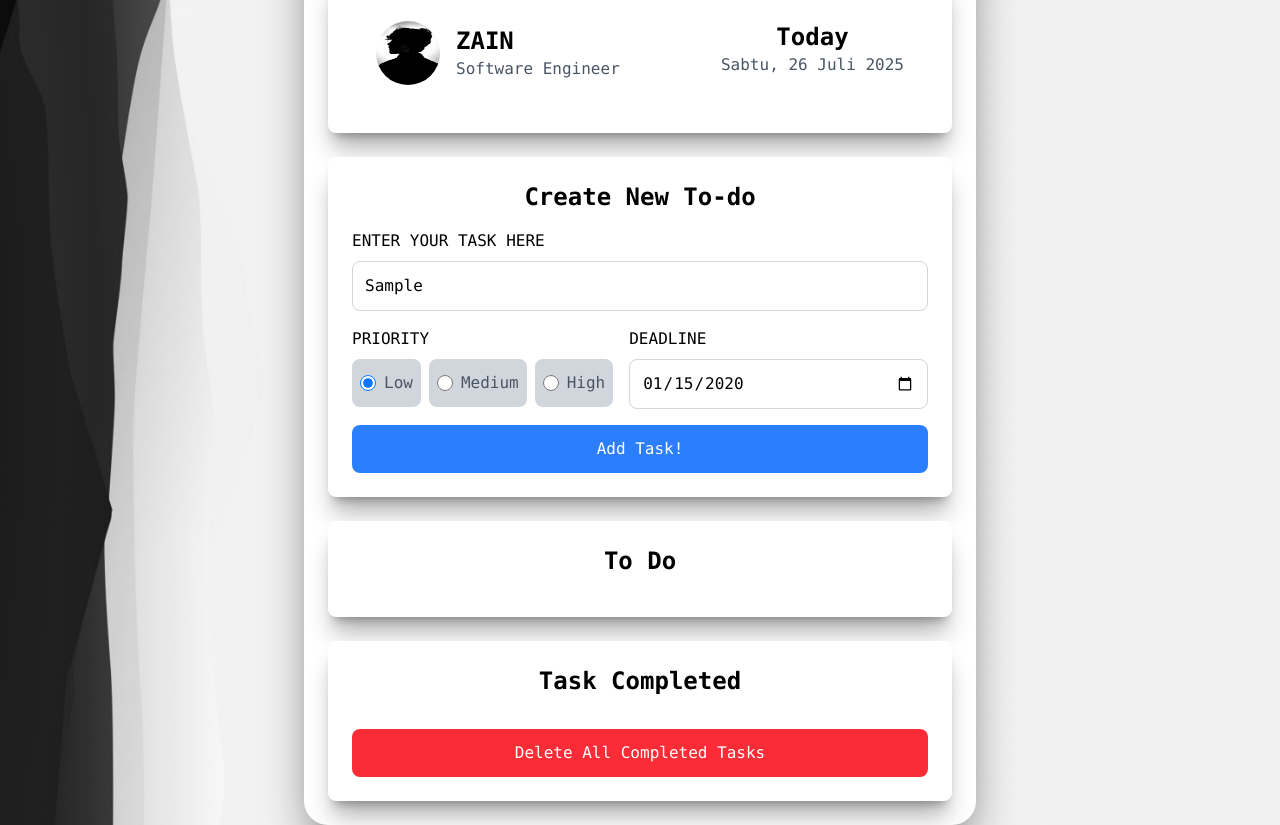
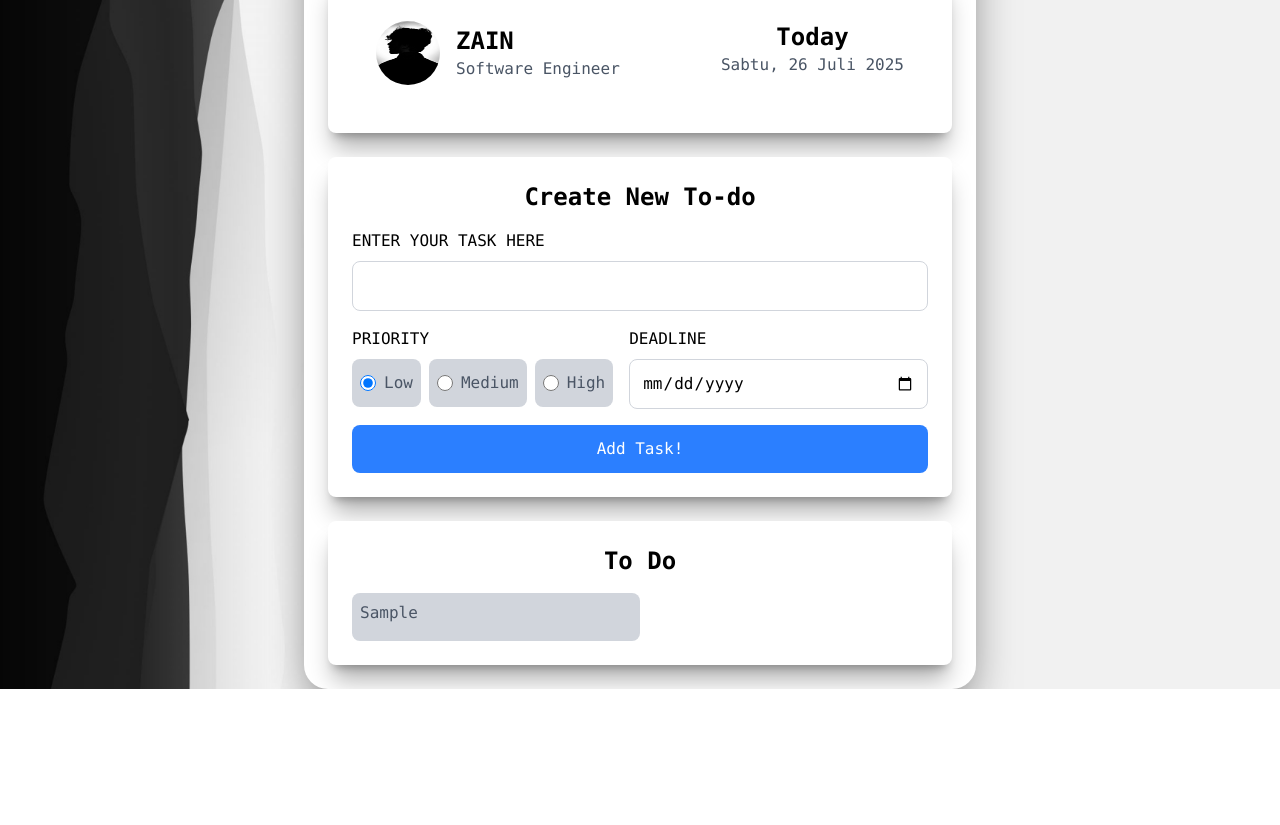
Before and after one commit to zainnn21/toDoList, a website: page pages/index.html in a window 1280 px wide. Both pictures are taken after typing "Sample", "2020-01-15" into the empty fields and a click on the button "Add Task!". Shown: the part 111-936 px from the top of the page. After the commit the page ends 800 px from the top, so only its background shows below. Drawn offline with Linux system fonts and the light colour scheme.

Commit message:
modify forminput

```diff
--- a/js/formInput.js
+++ b/js/formInput.js
@@ -1,15 +1,29 @@
+document.addEventListener("DOMContentLoaded", () => {
+  const formInput = document.getElementById("taskForm");
+  const showTasks = document.getElementById("showTasks");
+
   function main() {
     setupEventListeners();
     // handleSubmit();
   }
 
   function setupEventListeners() {
-  const formInput = document.getElementById("taskForm");
     formInput.addEventListener("submit", (event) => {
       event.preventDefault();
+      if (event.target.taskInput.value === "") {
+        alert("Please enter a task");
+        return;
+      }
+
+      if (showTasks.classList.contains("hidden")) {
+        showTasks.classList.remove("hidden");
+      }
       console.log(event.target.taskInput.value);
       handleRadioPriority();
       console.log(event.target.dueDateInput.value);
+      taskList(event);
+
+      formInput.reset();
     });
   }
 
@@ -24,4 +38,16 @@ function handleRadioPriority() {
     }
   }
 
+  function taskList(event) {
+    const newTodo = document.createElement("div");
+    const taskInput = document.createElement("h1");
+    const newTaskList = document.getElementById("newTaskList");
+    newTodo.textContent = event.target.taskInput.value;
+    newTodo.className =
+      "bg-gray-300 text-gray-600 p-2 rounded-lg h-12 flex justify-between w-1/2";
+
+    newTaskList.appendChild(newTodo);
+  }
+
   main();
+});
--- a/pages/index.html
+++ b/pages/index.html
@@ -109,15 +109,20 @@
         </section>
 
         <!-- TASK SHOWN -->
-        <section class="w-full p-6 bg-white rounded-lg shadow-xl/30 mt-6">
+        <section
+          id="showTasks"
+          class="w-full p-6 bg-white rounded-lg shadow-xl/30 mt-6 hidden"
+        >
           <h1 class="text-2xl font-bold text-center">To Do</h1>
-          <ul id="activeTasks" class="mt-4 flex flex-col gap-4">
-            <!-- Tasks will be dynamically added here -->
-          </ul>
+          <div id="newTaskList" class="mt-4 flex-row flex gap-4 flex-wrap">
+            <!-- New Task will be added here -->
+          </div>
         </section>
 
         <!-- TASK COMPLETED -->
-        <section class="w-full p-6 bg-white rounded-lg shadow-xl/30 mt-6">
+        <section
+          class="w-full p-6 bg-white rounded-lg shadow-xl/30 mt-6 hidden"
+        >
           <h1 class="text-2xl font-bold text-center">Task Completed</h1>
           <ul id="completedTasks" class="mt-4 flex flex-col gap-4"></ul>
           <button
```
Also changed, not shown: styles/output.css. Lines whose indentation alone changed are shown as unchanged.
